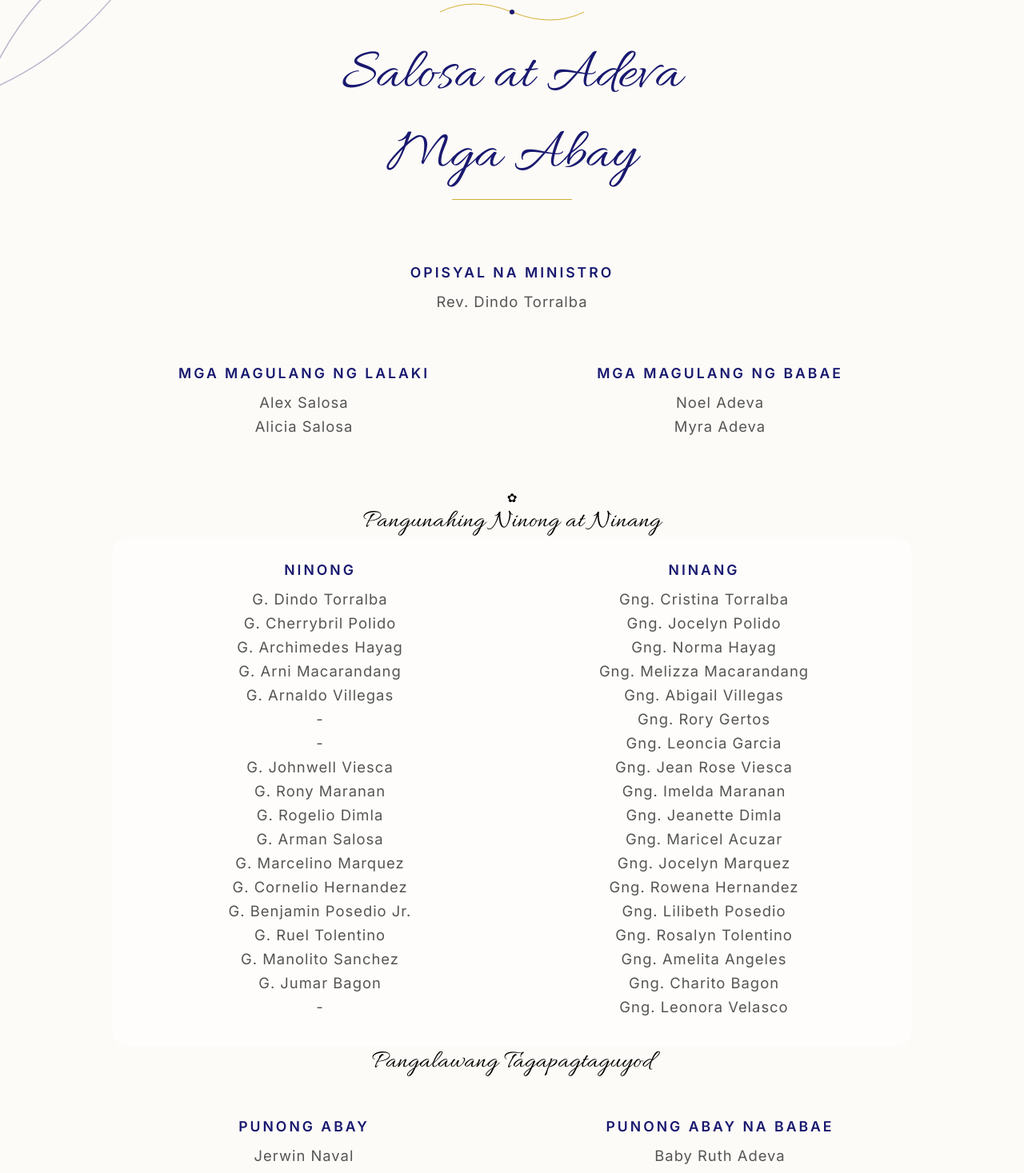
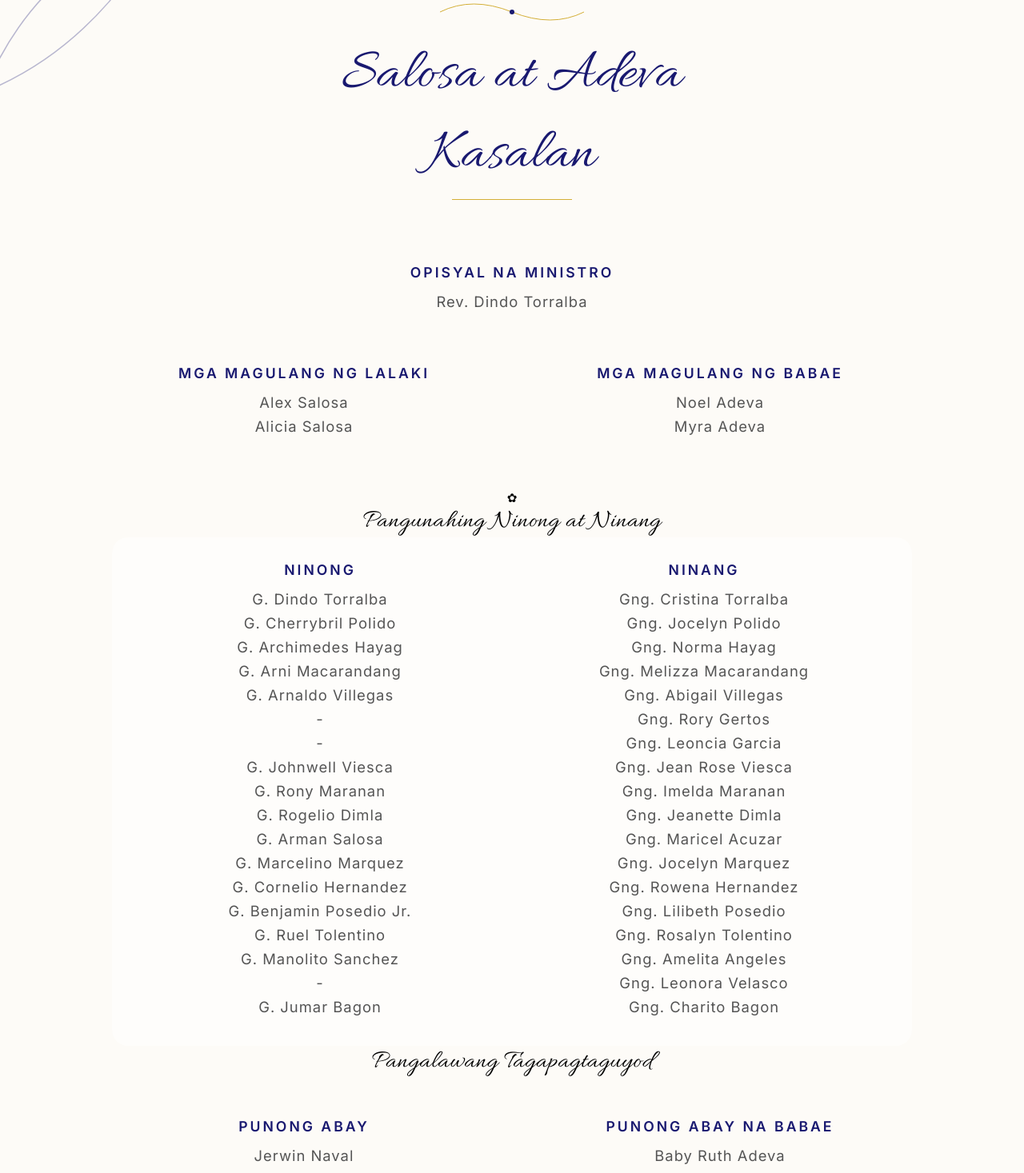
Before and after one commit to Juswa031/wedding-invitation, a Vue app: page /#/details in a window 1280 px wide. Shown: the part 6062-7529 px from the top of the page at 80% size. Built offline with nearby package versions, Linux system fonts and the light colour scheme; a web font is replaced by a local one.

Commit message:
change label and sequence

```diff
--- a/src/components/EntourageComponent.vue
+++ b/src/components/EntourageComponent.vue
@@ -15,7 +15,7 @@
         </svg>
       </div>
       <h2 class="section-title">Salosa at Adeva</h2>
-      <h2 class="section-title">Mga Abay</h2>
+      <h2 class="section-title">Kasalan</h2>
       <div class="title-divider"></div>
     </div>
 
@@ -103,7 +103,7 @@ const ninangs = reactive([
   { id: 17, name: 'Leoncia Garcia' }, { id: 1, name: 'Jean Rose Viesca' },  { id: 5, name: 'Imelda Maranan' },
   { id: 6, name: 'Jeanette Dimla' }, { id: 7, name: 'Maricel Acuzar' }, { id: 8, name: 'Jocelyn Marquez' },
   { id: 9, name: 'Rowena Hernandez' }, { id: 10, name: 'Lilibeth Posedio' }, { id: 13, name: 'Rosalyn Tolentino' },
-  { id: 14, name: 'Amelita Angeles' },{ id: 0, name: 'Charito Bagon' }, { id: 16, name: 'Leonora Velasco' },
+  { id: 14, name: 'Amelita Angeles' }, { id: 16, name: 'Leonora Velasco' }, { id: 0, name: 'Charito Bagon' },
 ])
 
 const ninongs = reactive([
@@ -112,7 +112,7 @@ const ninongs = reactive([
   { id: 17, name: '' }, { id: 1, name: 'Johnwell Viesca' }, { id: 5, name: 'Rony Maranan' },
   { id: 6, name: 'Rogelio Dimla' },  { id: 7, name: 'Arman Salosa' }, { id: 8, name: 'Marcelino Marquez' },
   { id: 9, name: 'Cornelio Hernandez' }, { id: 10, name: 'Benjamin Posedio Jr.' }, { id: 13, name: 'Ruel Tolentino' },
-  { id: 14, name: 'Manolito Sanchez' }, { id: 15, name: 'Jumar Bagon' }, { id: 17, name: '' },
+  { id: 14, name: 'Manolito Sanchez' }, { id: 17, name: '' }, { id: 15, name: 'Jumar Bagon' }
 ])
 
 const secondarySponsors = [
```
